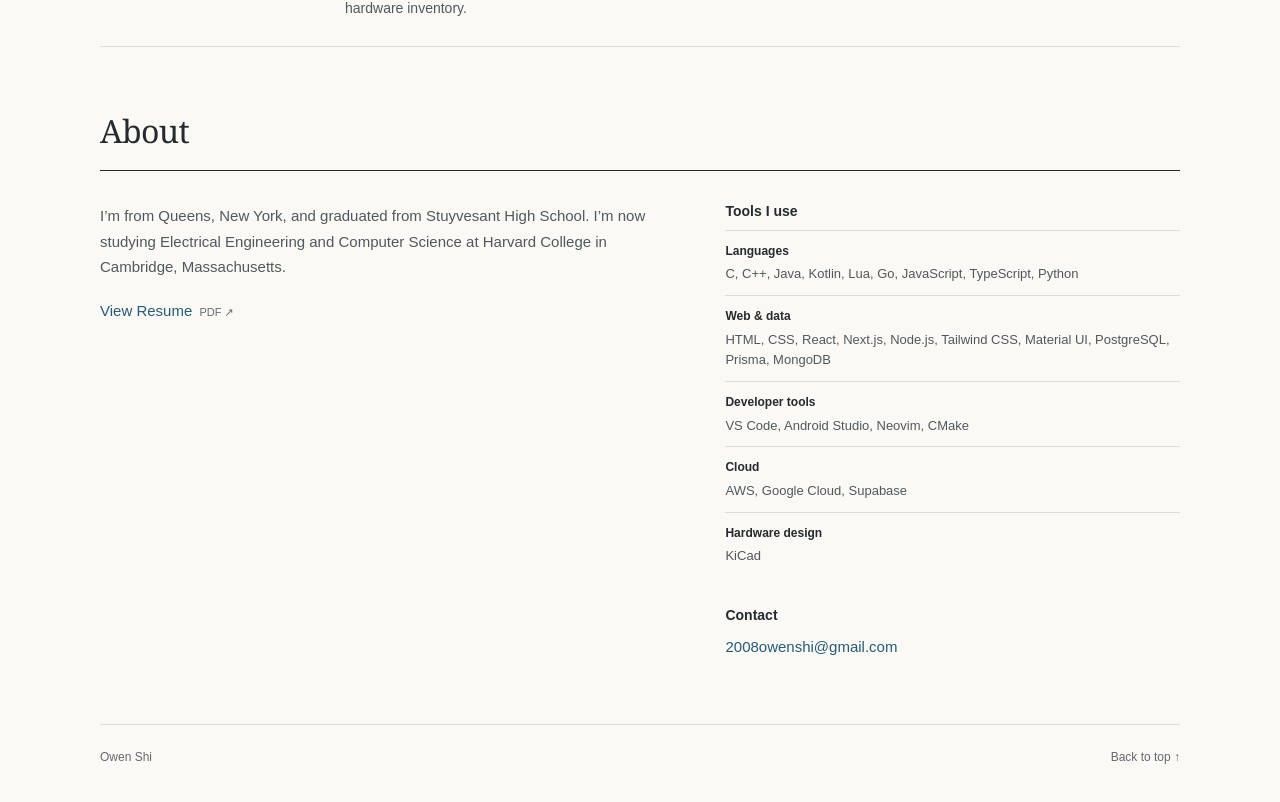
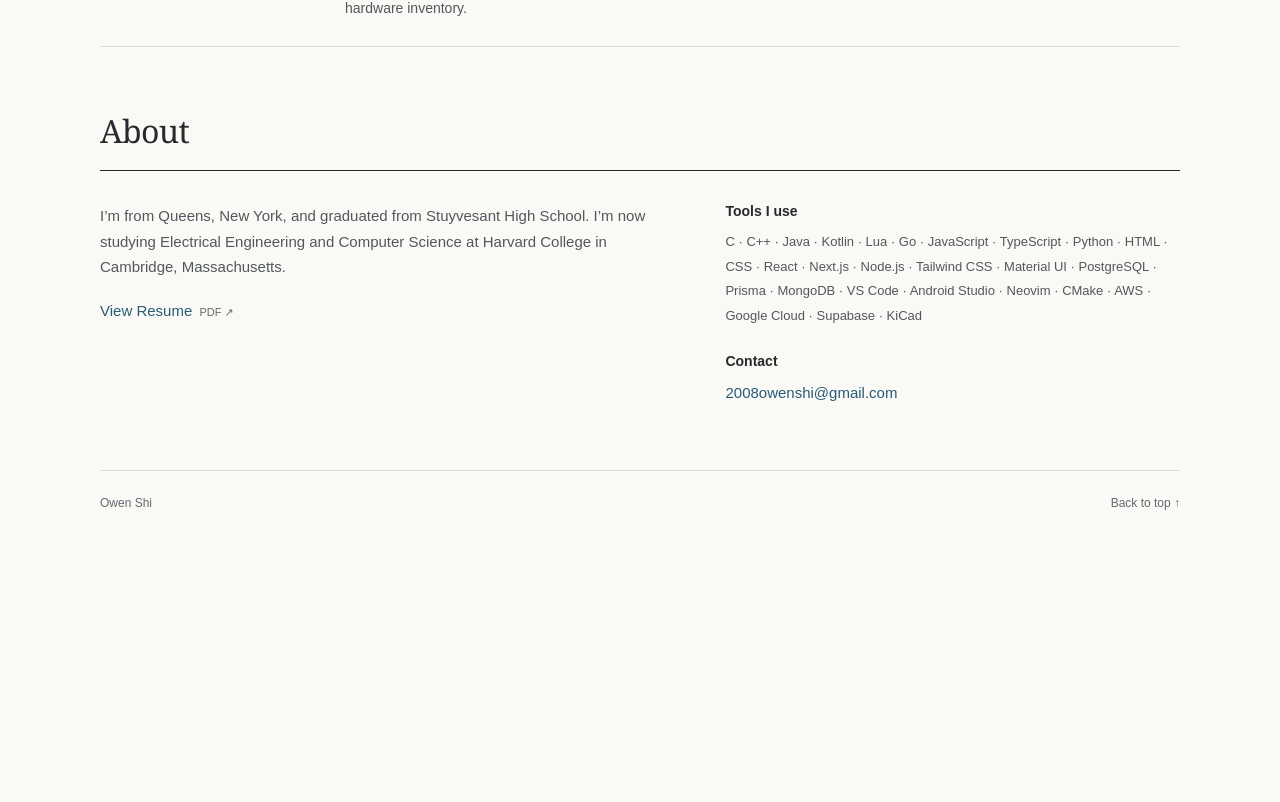
Before and after one commit to Bi1ku/bi1ku.github.io, a Next.js app: page / in a window 1280 px wide. Shown: the part 6756-7558 px from the top of the page. After the commit the page ends 7304 px from the top, so only its background shows below. Built offline with nearby package versions, Linux system fonts and the light colour scheme.

Commit message:
Simplify tools list into compact inline text

```diff
--- a/app/globals.css
+++ b/app/globals.css
@@ -684,20 +684,8 @@ footer a {
 }
 
 .tools-list {
-  margin: 0 0 30px;
-}
-.tools-list div {
-  padding: 10px 0;
-  border-top: 1px solid var(--line);
-}
-.tools-list dt {
-  font-size: 12px;
-  font-weight: 600;
-  color: var(--ink);
-}
-.tools-list dd {
-  margin: 3px 0 0;
+  margin: 0 0 24px;
   color: #51585d;
   font-size: 13px;
-  line-height: 1.6;
+  line-height: 1.9;
 }
--- a/app/page.tsx
+++ b/app/page.tsx
@@ -498,34 +498,12 @@ export default function Home() {
             </div>
             <div>
               <h3>Tools I use</h3>
-              <dl className="tools-list">
-                <div>
-                  <dt>Languages</dt>
-                  <dd>
-                    C, C++, Java, Kotlin, Lua, Go, JavaScript, TypeScript,
-                    Python
-                  </dd>
-                </div>
-                <div>
-                  <dt>Web &amp; data</dt>
-                  <dd>
-                    HTML, CSS, React, Next.js, Node.js, Tailwind CSS, Material
-                    UI, PostgreSQL, Prisma, MongoDB
-                  </dd>
-                </div>
-                <div>
-                  <dt>Developer tools</dt>
-                  <dd>VS Code, Android Studio, Neovim, CMake</dd>
-                </div>
-                <div>
-                  <dt>Cloud</dt>
-                  <dd>AWS, Google Cloud, Supabase</dd>
-                </div>
-                <div>
-                  <dt>Hardware design</dt>
-                  <dd>KiCad</dd>
-                </div>
-              </dl>
+              <p className="tools-list">
+                C · C++ · Java · Kotlin · Lua · Go · JavaScript · TypeScript ·
+                Python · HTML · CSS · React · Next.js · Node.js · Tailwind CSS ·
+                Material UI · PostgreSQL · Prisma · MongoDB · VS Code · Android
+                Studio · Neovim · CMake · AWS · Google Cloud · Supabase · KiCad
+              </p>
               <h3>Contact</h3>
               <a href="mailto:2008owenshi@gmail.com">2008owenshi@gmail.com</a>
             </div>
```
